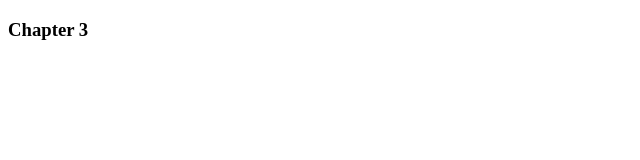
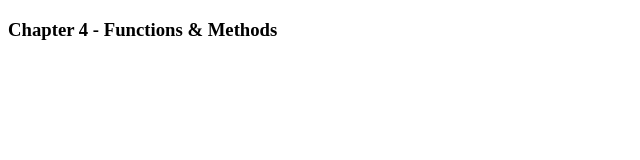
Before and after one commit to JAYMAC1/net_ninja_js_course, a plain HTML site: page chapter_4/index.html in a window 1280 px wide. Shown: the whole page, without its empty margins (0-640 px from the left). Drawn offline with Linux system fonts and the light colour scheme.

Commit message:
changed title index.html

```diff
--- a/chapter_4/index.html
+++ b/chapter_4/index.html
@@ -4,10 +4,10 @@
     <meta charset="UTF-8" />
     <meta http-equiv="X-UA-Compatible" content="IE=edge" />
     <meta name="viewport" content="width=device-width, initial-scale=1.0" />
-    <title>Chapter 3 - JS Flow Control</title>
+    <title>Chapter 4 - Functions & Methods</title>
   </head>
   <body>
-    <h3>Chapter 3</h3>
+    <h3>Chapter 4 - Functions & Methods</h3>
     <script src="sandbox.js"></script>
   </body>
 </html>
```
